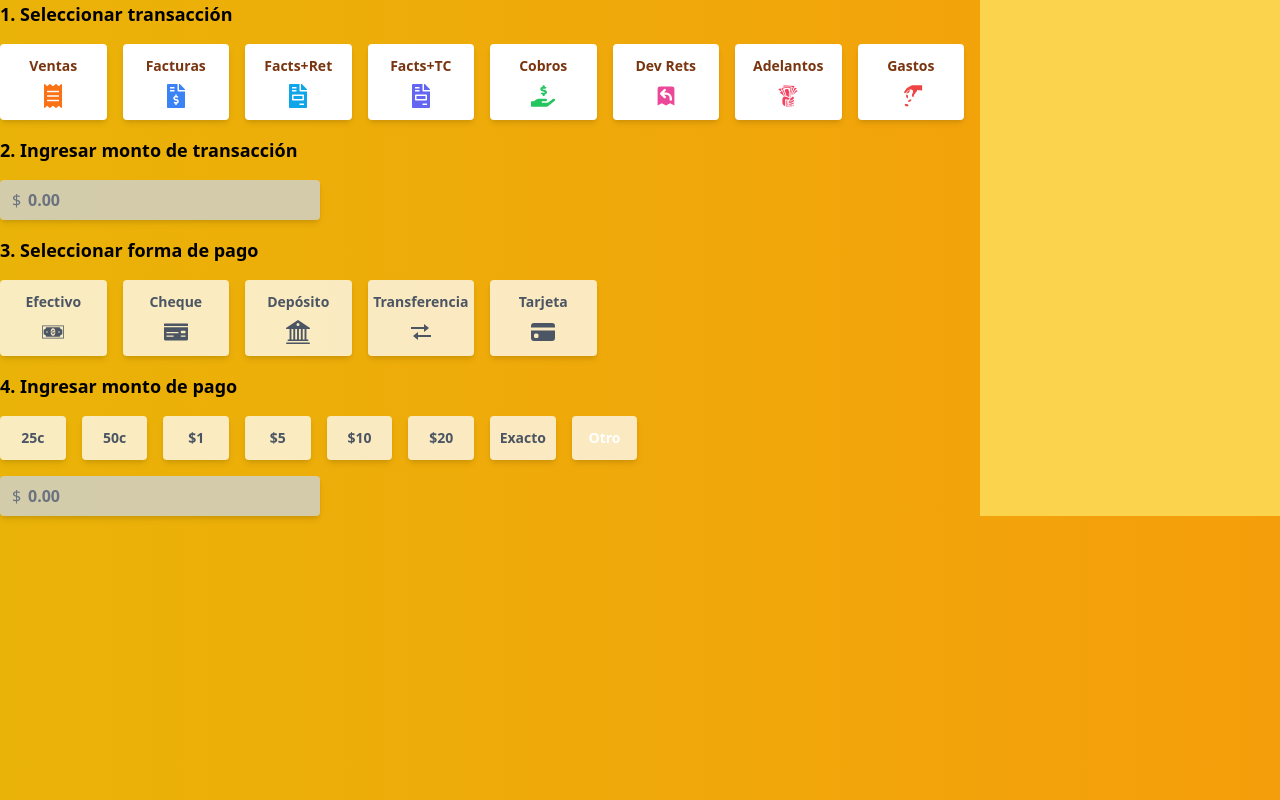
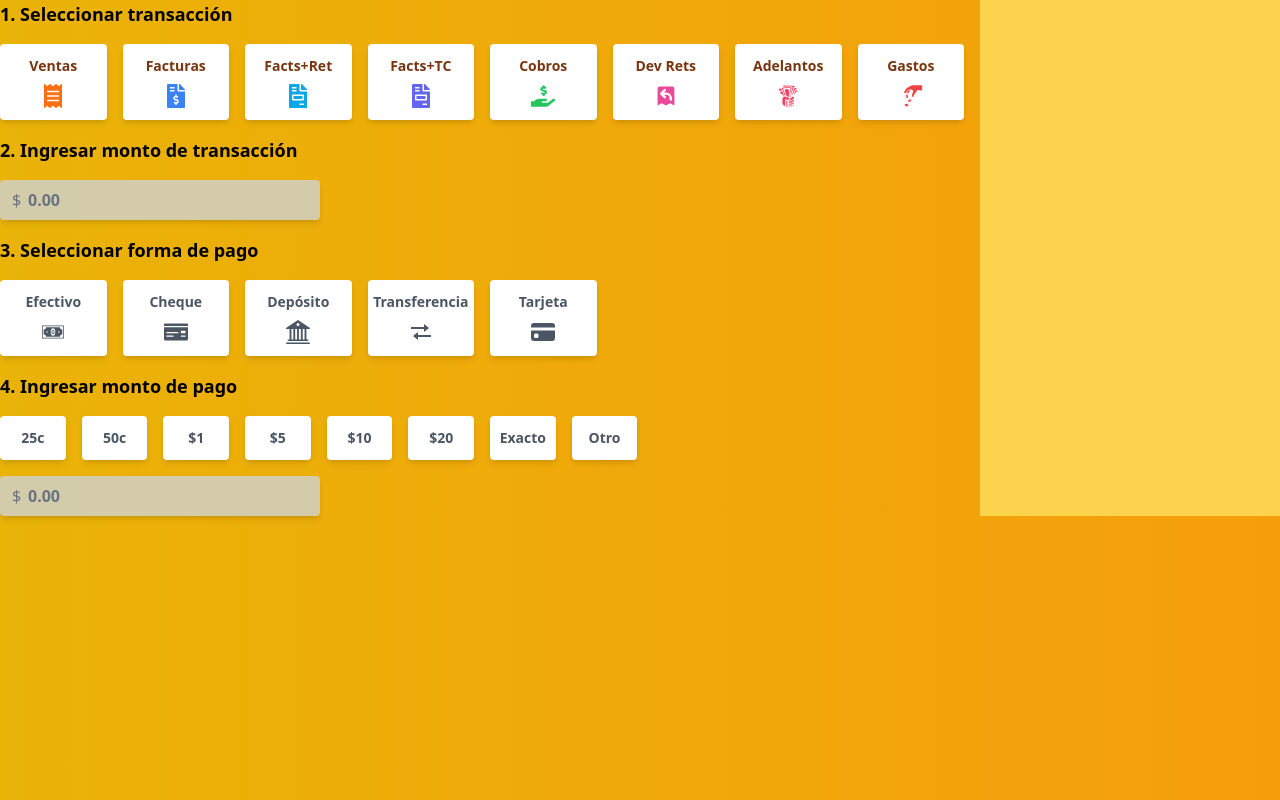
Before and after one commit to luvagu/next-cash-register, a Next.js app: page / in a window 1280 px wide. Built offline with nearby package versions, Linux system fonts and the light colour scheme.

Commit message:
using combined classes

```diff
--- a/components/RadioItemsGroup.jsx
+++ b/components/RadioItemsGroup.jsx
@@ -67,13 +67,11 @@ function RadioItemsGroup({ items, getSelected, isGroupDisabled }) {
 						className={({ active, checked }) =>
 							classNames(
 								'relative flex flex-col justify-center items-center gap-1 sm:gap-2 px-4 py-3 rounded shadow-md focus:outline-none select-none transition-colors',
-								active &&
-									'ring-2 ring-offset-2 ring-offset-slate-300 ring-white ring-opacity-60',
-								(checked || item?.disabledChecked) &&
-									'bg-slate-900 bg-opacity-75',
+								active && 'ring-4 ring-slate-900/50',
+								(checked || item?.disabledChecked) && 'bg-slate-900/75',
 								(isGroupDisabled ||
 									(item?.disabled && !item?.disabledChecked)) &&
-									'bg-slate-300 bg-opacity-75',
+									'bg-slate-300/75',
 								(!checked || !item?.disabled) && 'bg-white',
 								!isGroupDisabled && !item?.disabled && 'cursor-pointer',
 								(isGroupDisabled || item?.disabled) && 'cursor-default'
@@ -98,7 +96,7 @@ function RadioItemsGroup({ items, getSelected, isGroupDisabled }) {
 								<RadioGroup.Description
 									className={classNames(
 										'inline',
-										(checked || item?.disabledChecked) && 'text-opacity-95',
+										//(checked || item?.disabledChecked) && 'text-opacity-95',
 										(isGroupDisabled ||
 											(item?.disabled && !item?.disabledChecked)) &&
 											'text-gray-600',
--- a/components/RadioOptionsGroup.jsx
+++ b/components/RadioOptionsGroup.jsx
@@ -6,11 +6,9 @@ function RadioOptionsGroup({
 	items,
 	getSelected,
 	isGroupDisabled,
-	selectedIndex,
+	selectedItem,
 }) {
-	const [selected, setSelected] = useState(
-		selectedIndex > -1 ? items[selectedIndex] : null
-	)
+	const [selected, setSelected] = useState(selectedItem ? selectedItem : null)
 
 	const handleChange = value => {
 		setSelected(value)
@@ -33,13 +31,11 @@ function RadioOptionsGroup({
 						className={({ active, checked }) =>
 							classNames(
 								'relative flex justify-center items-center px-4 py-3 rounded shadow-md focus:outline-none select-none transition-colors',
-								active &&
-									'ring-2 ring-offset-2 ring-offset-slate-300 ring-white ring-opacity-60',
-								(checked || item?.disabledChecked) &&
-									'bg-slate-900 bg-opacity-75',
+								active && 'ring-4 ring-slate-900/50',
+								(checked || item?.disabledChecked) && 'bg-slate-900/75',
 								(isGroupDisabled ||
 									(item?.disabled && !item?.disabledChecked)) &&
-									'bg-slate-300 bg-opacity-75',
+									'bg-slate-300/75',
 								(!checked || !item?.disabled) && 'bg-white',
 								!isGroupDisabled && !item?.disabled && 'cursor-pointer',
 								(isGroupDisabled || item?.disabled) && 'cursor-default'
@@ -72,7 +68,7 @@ RadioOptionsGroup.defaultProps = {
 	items: [],
 	getSelected: () => {},
 	isGroupDisabled: false,
-	selectedIndex: -1,
+	selectedItem: null,
 }
 
 export default RadioOptionsGroup
```
